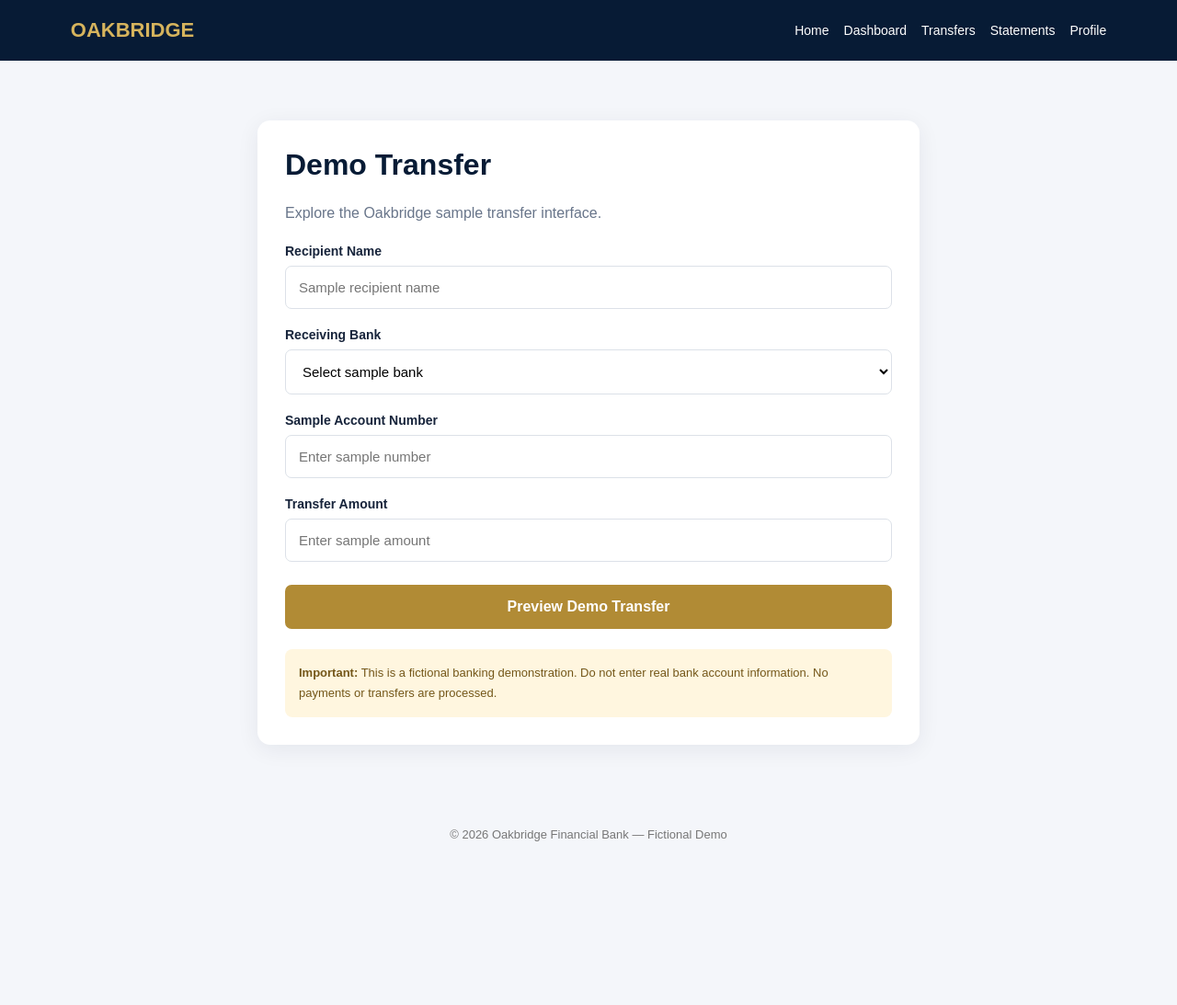
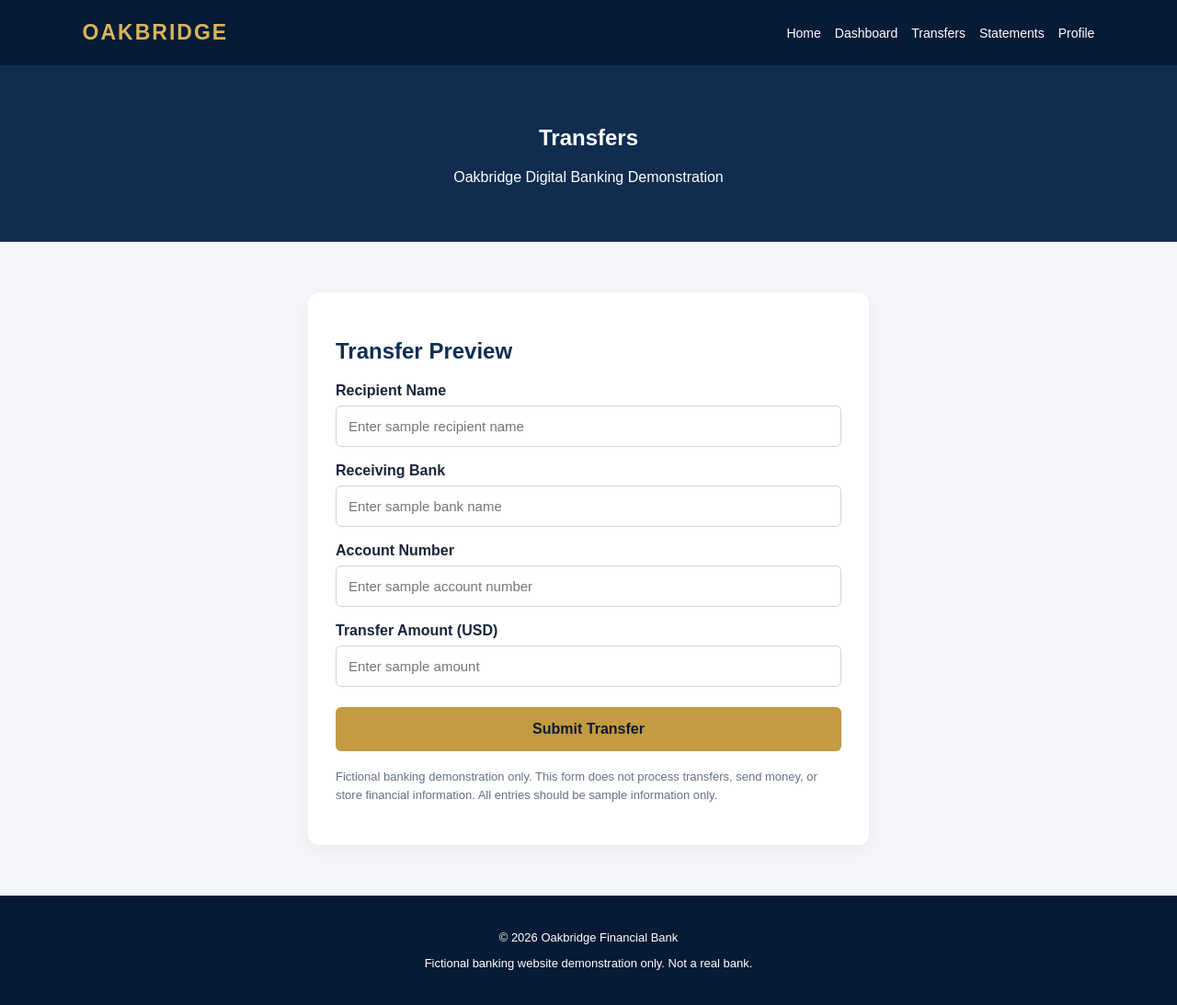
Before and after one commit to kiddablaise/oakbridge-premium-bank, a plain HTML site: page transfers.html in a window 1280 px wide. Shown: the whole page at 92% size. Before the commit the page ends 940 px from the top, so only its background shows below. Drawn offline with Linux system fonts and the light colour scheme.

Commit message:
Refactor transfers.html for improved layout and styling

```diff
--- a/transfers.html
+++ b/transfers.html
@@ -16,39 +16,41 @@
 
 *{box-sizing:border-box}
 
-body{margin:0;font-family:Arial,sans-serif;background:#f4f6fa;color:#17243b}
+body{margin:0;font-family:Arial,sans-serif;background:#f4f6fa;color:#17243a}
 
-header{background:#071b35;padding:20px 6%;display:flex;justify-content:space-between;align-items:center;flex-wrap:wrap;gap:15px}
+header{background:#071b36;color:white;padding:22px 7%;display:flex;justify-content:space-between;align-items:center;flex-wrap:wrap}
 
-.logo{color:#d6b45d;font-size:22px;font-weight:bold}
+.logo{color:#d9b45b;font-size:23px;font-weight:bold;letter-spacing:2px}
 
-nav{display:flex;gap:16px;flex-wrap:wrap}
+nav{display:flex;flex-wrap:wrap;gap:15px}
 
 nav a{color:white;text-decoration:none;font-size:14px}
 
-nav a:hover{color:#d6b45d}
+.hero{background:#102d50;color:white;text-align:center;padding:45px 20px}
 
-main{max-width:760px;margin:45px auto;padding:20px}
+.container{max-width:650px;margin:35px auto;padding:20px}
 
-.card{background:white;padding:30px;border-radius:14px;box-shadow:0 5px 25px #10213b12}
+.card{background:white;padding:30px;border-radius:12px;box-shadow:0 5px 20px #0000000d}
 
-h1{color:#071b35;margin-top:0}
+h2{color:#102d50}
 
-.subtitle{color:#68758a;line-height:1.6}
+label{display:block;margin:17px 0 7px;font-weight:bold}
 
-label{display:block;margin:20px 0 8px;font-size:14px;font-weight:bold}
+input{width:100%;padding:13px;border:1px solid #ccd3dd;border-radius:6px;font-size:15px}
 
-input,select{width:100%;padding:14px;border:1px solid #dce1e8;border-radius:7px;font-size:15px;background:white}
+button{width:100%;background:#c49a42;color:#071b36;border:0;padding:15px;border-radius:6px;font-weight:bold;font-size:16px;margin-top:22px}
 
-button{width:100%;padding:15px;background:#b18b35;color:white;border:0;border-radius:7px;font-size:16px;font-weight:bold;margin-top:25px}
+.warning{display:none;background:#fff3df;border:1px solid #d9a441;border-radius:8px;padding:20px;margin-top:22px;line-height:1.7}
 
-button:active{opacity:.8}
+.warning h3{color:#9b6710;margin-top:0}
 
-.notice{background:#fff6df;padding:15px;border-radius:8px;color:#745719;font-size:13px;line-height:1.7;margin-top:22px}
+.warning a{color:#102d50;font-weight:bold;overflow-wrap:anywhere}
 
-#result{display:none;background:#edf5ed;padding:15px;margin-top:20px;border-radius:8px;color:#245b32;line-height:1.6}
+.notice{font-size:13px;color:#657186;line-height:1.6;margin-top:18px}
 
-footer{text-align:center;color:#777;padding:25px;font-size:13px}
+footer{background:#071b36;color:white;text-align:center;padding:25px;font-size:13px}
+
+@media(max-width:650px){header{gap:15px}.container{margin:15px auto}.card{padding:22px}}
 
 </style>
 
@@ -76,65 +78,71 @@ footer{text-align:center;color:#777;padding:25px;font-size:13px}
 
 </header>
 
-<main>
+<section class="hero">
 
-<div class="card">
+<h1>Transfers</h1>
 
-<h1>Demo Transfer</h1>
+<p>Oakbridge Digital Banking Demonstration</p>
 
-<p class="subtitle">Explore the Oakbridge sample transfer interface.</p>
+</section>
+
+<main class="container">
+
+<section class="card">
+
+<h2>Transfer Preview</h2>
 
 <form id="transferForm">
 
 <label for="recipient">Recipient Name</label>
 
-<input id="recipient" type="text" placeholder="Sample recipient name" required>
+<input id="recipient" type="text" placeholder="Enter sample recipient name" required>
 
 <label for="bank">Receiving Bank</label>
 
-<select id="bank" required>
+<input id="bank" type="text" placeholder="Enter sample bank name" required>
 
-<option value="">Select sample bank</option>
+<label for="account">Account Number</label>
 
-<option>Oakbridge Demo Bank</option>
+<input id="account" type="text" inputmode="numeric" placeholder="Enter sample account number" required>
 
-<option>Sample National Bank</option>
+<label for="amount">Transfer Amount (USD)</label>
 
-<option>Example Trust Bank</option>
+<input id="amount" type="number" min="0.01" step="0.01" placeholder="Enter sample amount" required>
 
-</select>
-
-<label for="account">Sample Account Number</label>
-
-<input id="account" type="text" placeholder="Enter sample number" required>
-
-<label for="amount">Transfer Amount</label>
-
-<input id="amount" type="number" min="1" step="0.01" placeholder="Enter sample amount" required>
-
-<button type="submit">Preview Demo Transfer</button>
+<button type="submit">Submit Transfer</button>
 
 </form>
 
-<div id="result">
+<div class="warning" id="transferWarning" role="alert">
 
-<strong>Demo preview only.</strong><br>
+<h3>Transfer Warning</h3>
 
-No money has been sent, and no transfer has taken place.
+<strong>We were unable to process your transfer.</strong>
+
+<p>Please contact customer support for assistance.</p>
+
+<a href="mailto:oakbridgefinancialbank.org@gmail.com">oakbridgefinancialbank.org@gmail.com</a>
 
 </div>
 
-<div class="notice">
+<p class="notice">
 
-<strong>Important:</strong> This is a fictional banking demonstration. Do not enter real bank account information. No payments or transfers are processed.
+Fictional banking demonstration only. This form does not process transfers, send money, or store financial information. All entries should be sample information only.
 
-</div>
+</p>
 
-</div>
+</section>
 
 </main>
 
-<footer>© 2026 Oakbridge Financial Bank — Fictional Demo</footer>
+<footer>
+
+<p>© 2026 Oakbridge Financial Bank</p>
+
+<p>Fictional banking website demonstration only. Not a real bank.</p>
+
+</footer>
 
 <script>
 
@@ -142,7 +150,9 @@ document.getElementById("transferForm").addEventListener("submit",function(event
 
 event.preventDefault();
 
-document.getElementById("result").style.display="block";
+document.getElementById("transferWarning").style.display="block";
+
+document.getElementById("transferWarning").scrollIntoView({behavior:"smooth",block:"center"});
 
 });
 
```
